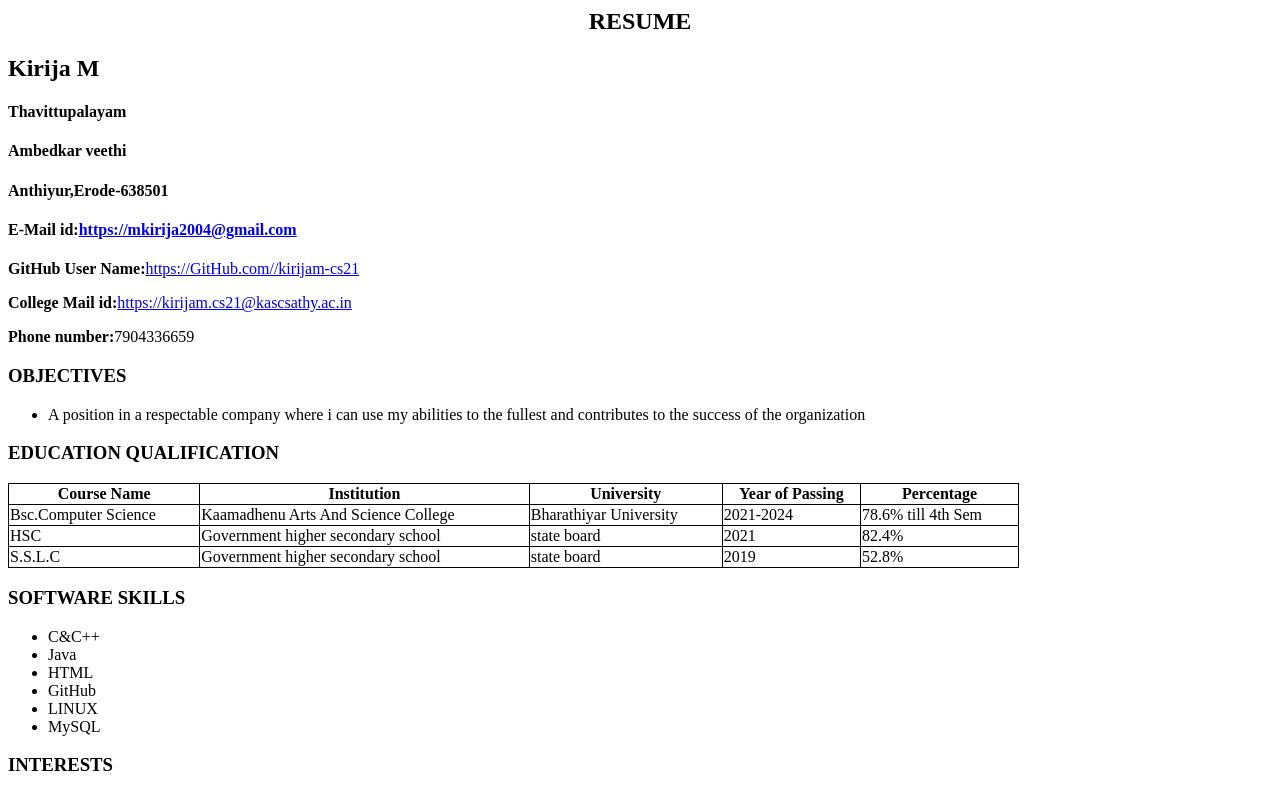
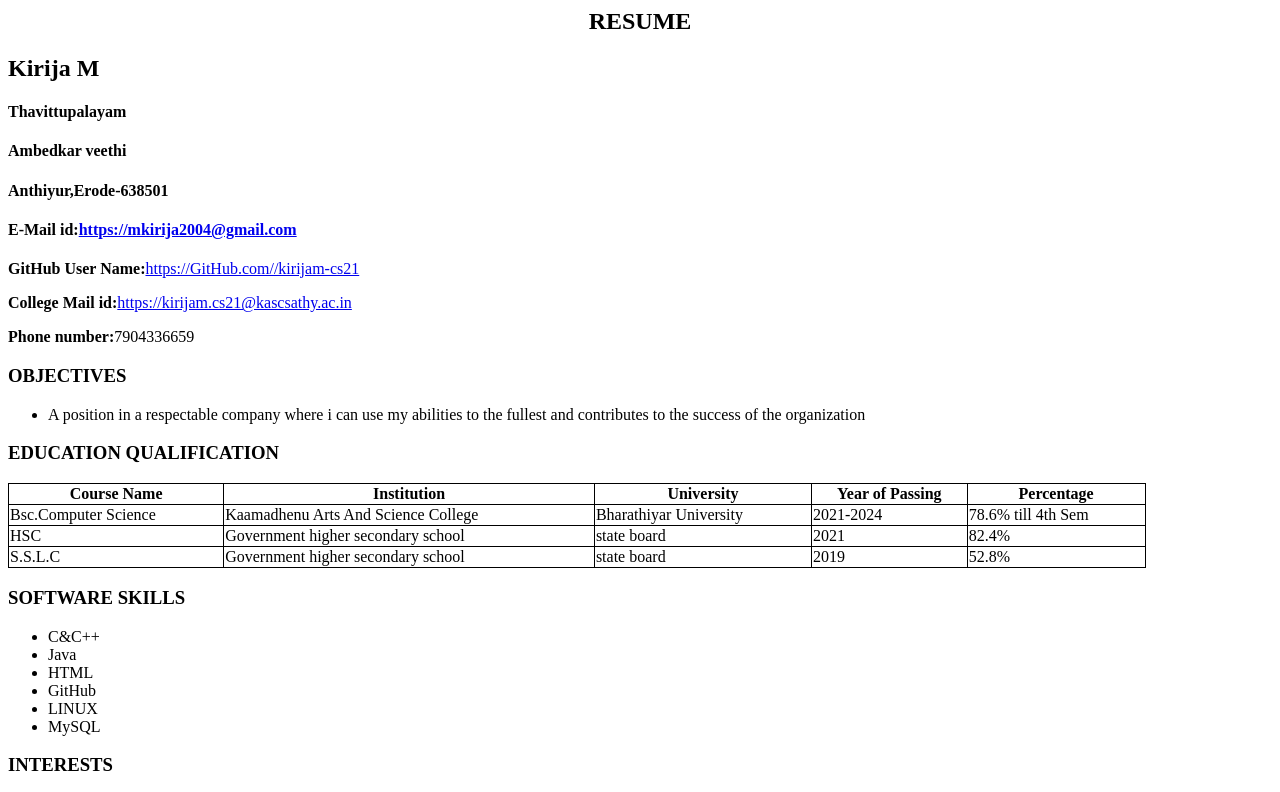
Before and after one commit to kirijam-cs21/myresume, a plain HTML site: page index.html in a window 1280 px wide. Shown: the top 792 px of the page. Drawn offline with Linux system fonts and the light colour scheme.

Commit message:
first commit

```diff
--- a/index.html
+++ b/index.html
@@ -40,7 +40,7 @@ front-size: 18px;
          to the success of the organization</li>
 </ul>
  <p class="head"><h3>EDUCATION QUALIFICATION</h3>
-        <table style="width:80%">
+        <table style="width:90%">
 <tr>
   <th>Course Name</th>
   <th>Institution</th>
```
